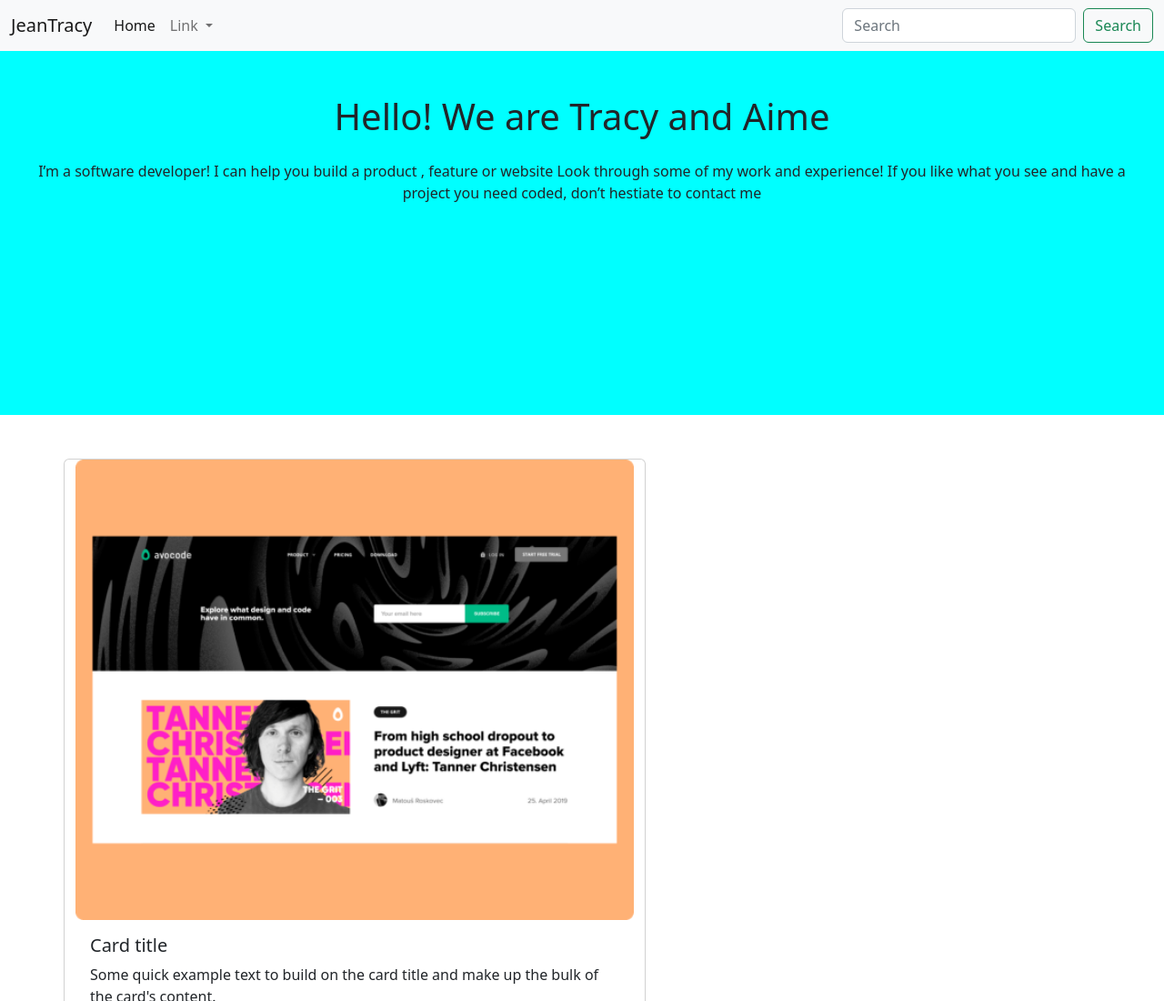
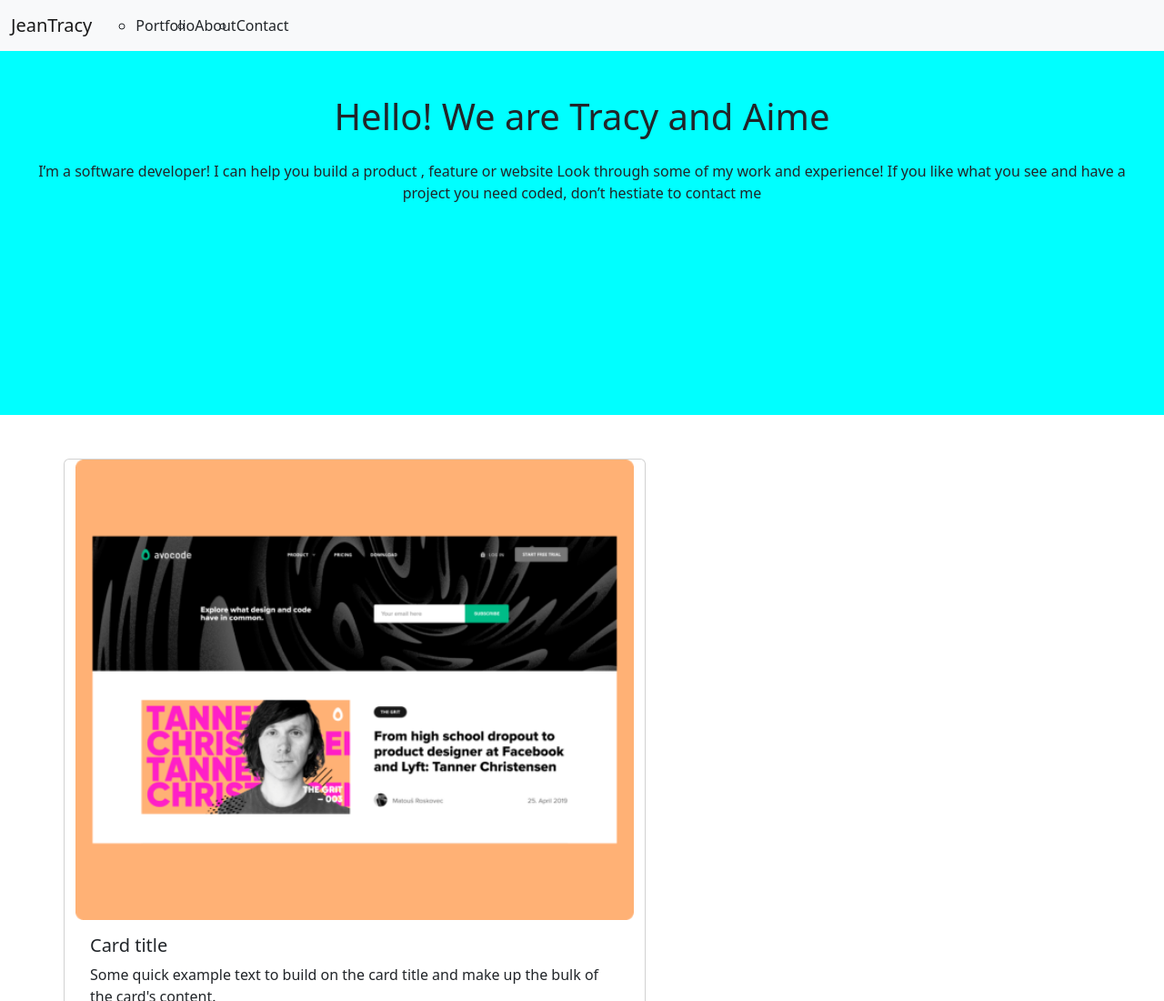
Before and after one commit to Hazard10-eng/Bootstrap, a plain HTML site: page index.html in a window 1280 px wide. Shown: the top 1100 px of the page at 91% size. Drawn offline with nearby package versions, Linux system fonts and the light colour scheme.

Commit message:
Adding HTML file

```diff
--- a/index.html
+++ b/index.html
@@ -29,27 +29,9 @@
         </button>
         <div class="collapse navbar-collapse" id="navbarSupportedContent">
           <ul class="navbar-nav me-auto mb-2 mb-lg-0">
-            <li class="nav-item">
-              <a
-                class="nav-link active"
-                aria-current="page"
-                href="#scrollspyHome"
-                >Home</a
-              >
-            </li>
 
-            <li class="nav-item dropdown">
-              <a
-                class="nav-link dropdown-toggle"
-                href="#scrollspyDropdown"
-                id="navbarDropdown"
-                role="button"
-                data-bs-toggle="dropdown"
-                aria-expanded="false"
-              >
-                Link
-              </a>
-              <ul class="dropdown-menu" aria-labelledby="navbarDropdown">
+
+              <ul class="d-flex me-2" >
                 <li>
                   <a class="dropdown-item" href="#scrollspyPortfolio"
                     >Portfolio</a
@@ -58,14 +40,14 @@
                 <li>
                   <a class="dropdown-item" href="#scrollspyAbout">About</a>
                 </li>
-                <li><hr class="dropdown-divider" /></li>
+                <!-- <li><hr class="dropdown-divider"/></li> -->
                 <li>
                   <a class="dropdown-item" href="#scrollspyContact">Contact</a>
                 </li>
               </ul>
             </li>
           </ul>
-          <form class="d-flex">
+           <!-- <form class="d-flex">
             <input
               class="form-control me-2"
               type="search"
@@ -74,7 +56,7 @@
             />
             <button class="btn btn-outline-success" type="submit">
               Search
-            </button>
+            </button> -->
           </form>
         </div>
       </div>
```
